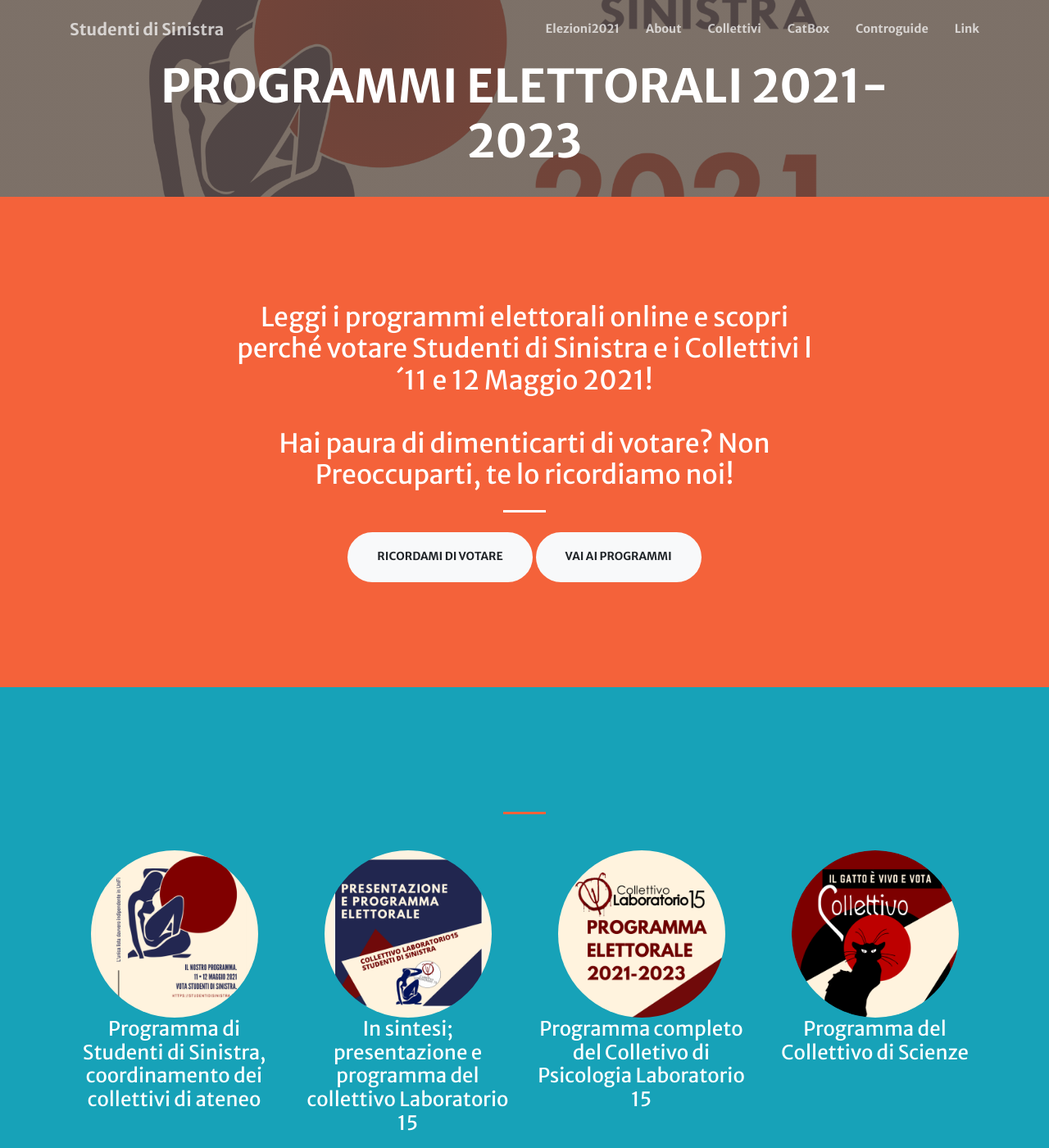
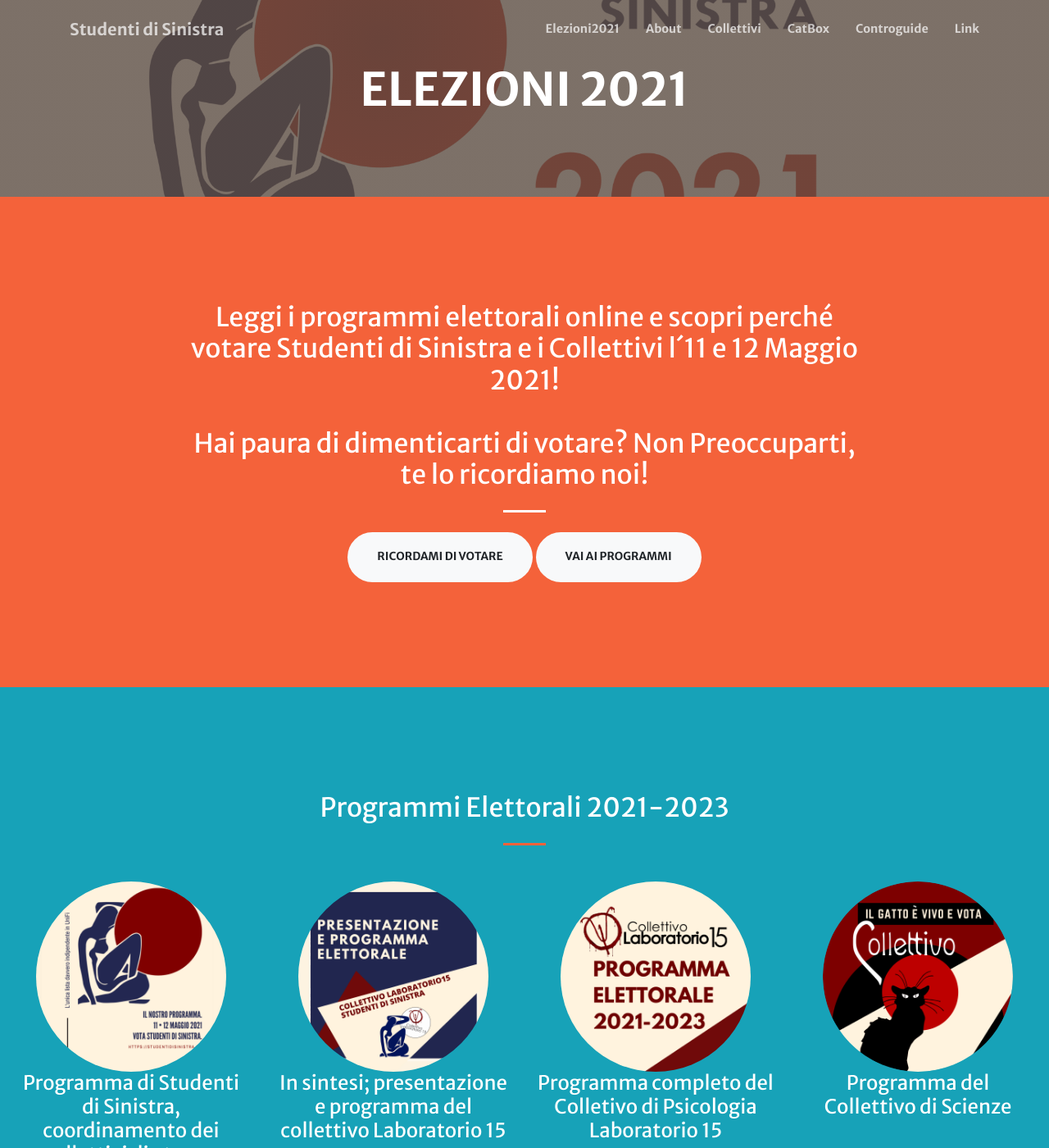
Before and after one commit to studentidisinistra/studentidisinistra.github.io, a Jekyll site: the page built from elezioni2021.md, in a window 1280 px wide and 1400 px high. Shown: the whole window at 82% size. Built offline with Jekyll 4.4.1, drawn with Linux system fonts in a browser that asks for light colours; nearby versions of some CDN libraries.

Commit message:
correzioni alla visualizzazione su diversi dispositivi

```diff
--- a/_includes/call-to-action.html
+++ b/_includes/call-to-action.html
@@ -1,5 +1,5 @@
 <section id="{{ section.section_id }}" class="page-section {{ section.background_style }}">
-  <div class="container">
+  <div class="container-fluid">
     <div class="row justify-content-center">
       <div class="col-lg-8 {{ section.text_style | default: 'text-center' }}">
         <h2 class="text-white mt-0 text-center">{{ section.title }}</h2>
--- a/_includes/members.html
+++ b/_includes/members.html
@@ -1,5 +1,5 @@
 <section class="page-section {{ section.background_style }}" id="{{ section.section_id }}">
-  <div class="container">
+  <div class="container-fluid">
     <h2 class="text-center mt-0">{{ section.title }}</h2>
     <hr class="divider my-4">
     <div class="row justify-content-center">
--- a/elezioni2021.md
+++ b/elezioni2021.md
@@ -1,6 +1,6 @@
 ---
 layout: page
-title: Programmi Elettorali 2021-2023
+title: Elezioni 2021
 
 #background_image: url('assets/img/backgrounds/in_costruzione.png')
 
```
Also changed, not shown: other parts of elezioni2021.md (+1 -1 lines).
